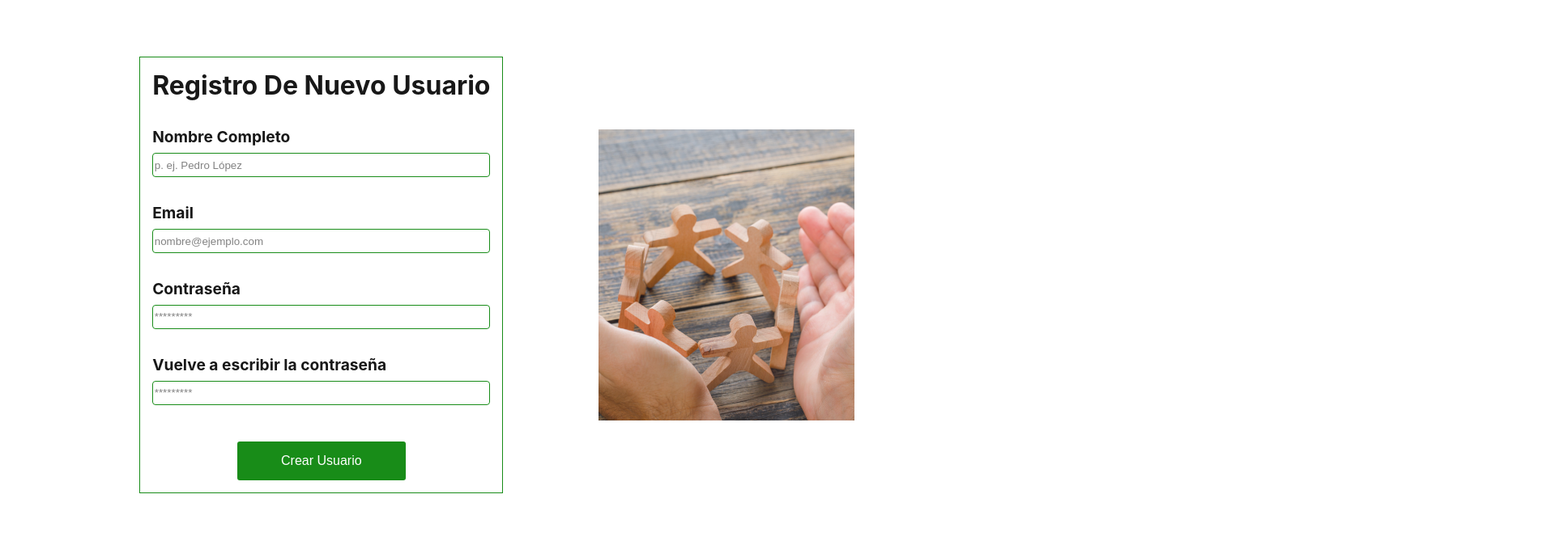
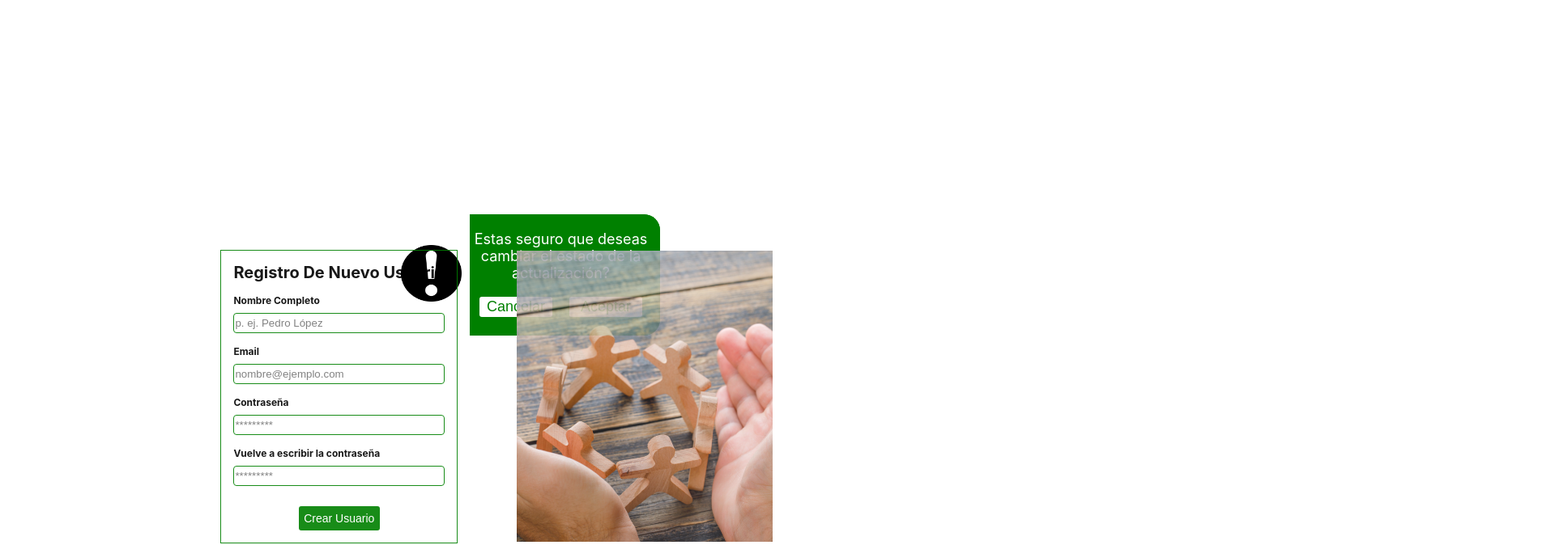
Before and after one commit to programateacademy/6-Corporaci-n-Semilla-de-Esperanzas-Front-end, a React (Create React App) app: page / in a window 1280 px wide. Shown: the part 60-734 px from the top of the page at 81% size, 1920 px wide, since content can reach past the window. Built offline with nearby package versions, Linux system fonts and the light colour scheme.

Commit message:
ajuste en la letra cambio de medidas en rem por medidas en px

```diff
--- a/src/App.js
+++ b/src/App.js
@@ -13,15 +13,15 @@ function App() {
   return (
     <div className="App">
 
-      {/* <PopUp/> */}
+      <PopUp/>
       <NewUser/>
-       {/* <Header/> */}
-      {/* <div className='content'>
-        <div className='lateral'><Aside/></div>
-        <div className='central-body'><Session/></div> */}
-        {/* <Form></Form> */}
-      {/* </div> */}
-      {/* <Footer/> */}
+      <Header/>
+        <div className='content'>
+          <div className='lateral'><Aside/></div>
+          <div className='central-body'><Session/></div>
+          <Form></Form>
+        </div>
+      <Footer/>
     </div>
   );
 }
--- a/src/newuser.css
+++ b/src/newuser.css
@@ -4,12 +4,10 @@
     box-sizing: border-box;
 }
 
-/* html {
-    font-size: 62.5%;
-} */
 
 :root {
     --green-fundacion: #008000;
+
 }
 
 .img-newuser{
@@ -27,7 +25,6 @@
        align-items: center;
        height: 70vh;
        width: 33vw;
-
     }
   }
 
@@ -55,8 +52,6 @@
   .container-form-newuser{
     border: 1px solid var(--green-fundacion);
     padding: 15px;
-
-
   }
 }
 
@@ -79,11 +74,9 @@
         flex-wrap: wrap;
         align-content: center;
         justify-content: center;
-        gap: 4rem;
+        gap: 20px;
     }
   }
-
-
 
 .container-form-newuser form{
     font-weight: bold;
@@ -93,7 +86,7 @@
 
 .container-newuser span{
     font-weight: bold;
-    font-size: 2rem;
+    font-size: 20px;
 }
 
 @media (min-width: 768px) {
@@ -105,8 +98,8 @@
 
 
 .container-form-newuser label{
-   font-size: 1.2rem;
-   padding: 2rem 0 0.5rem 0;
+   font-size: 12px;
+   padding: 15px 0 8px 0;
 }
 
 
@@ -115,21 +108,21 @@
     border-radius: 4px;
     border: 1px solid var(--green-fundacion);
     caret-color: var(--green-fundacion);
-    padding: 0.4rem 0.1rem;
+    padding: 4px 1px;
     cursor:move;
 }
 
 .button-newuser{
     display: block;
-    margin: 0  auto;
+    margin: 0 auto;
     background-color: var(--green-fundacion);
     color: #fff;
     border: none;
     text-align: center;
     text-decoration: none;
-    font-size: 16px;
+    font-size: 14px;
     border-radius: 3px;
-    margin-top: 45px;
-    width: 13rem;
-    height: 3rem;
+    margin-top: 25px;
+    width: 100px;
+    height: 30px;
 }
--- a/src/popup.css
+++ b/src/popup.css
@@ -3,10 +3,6 @@
     padding: 0;
     box-sizing: border-box;
 }
-/*
-html {
-    font-size: 62.5%;
-} */
 
 :root {
     --green-fundacion: #008000;
@@ -47,15 +43,15 @@ html {
 .description-popup p{
     color: #fff;
     text-align: center;
-    font-size: 1.3rem;
-    padding: 2rem 0 1.5rem 0;
+    font-size: 14px;
+    padding: 15px 0 10px 0;
 }
 
 
 @media (min-width: 768px) {
     .description-popup p{
-        font-size: 1.8rem;
-        padding: 1.5rem 0 1rem 0;
+        font-size: 18px;
+        padding: 15px 0 1px 0;
     }
   }
 
@@ -68,27 +64,27 @@ html {
 
 @media (min-width: 768px) {
     .container-buttons-popup{
-        gap:1.5rem;
+        gap:15px;
     }
   }
 
 .item-button-popup{
-    margin: 01.8rem 0.3rem;
+    margin: 18px 3px;
     background-color: white;
     color: var(--green-fundacion);
     border: none;
     text-align: center;
     text-decoration: none;
-    font-size: 1.3rem;
+    font-size: 14px;
     border-radius: 3px;
-    width: 7rem;
-    height: 2.5rem;
+    width: 65px;
+    height: 25px;
 }
 
 @media (min-width: 768px) {
     .item-button-popup{
-        font-size: 1.8rem;
-        width: 8rem;
-        height: 2.5rem;
+        font-size: 18px;
+        width: 90px;
+        height: 25px;
     }
   }
```
